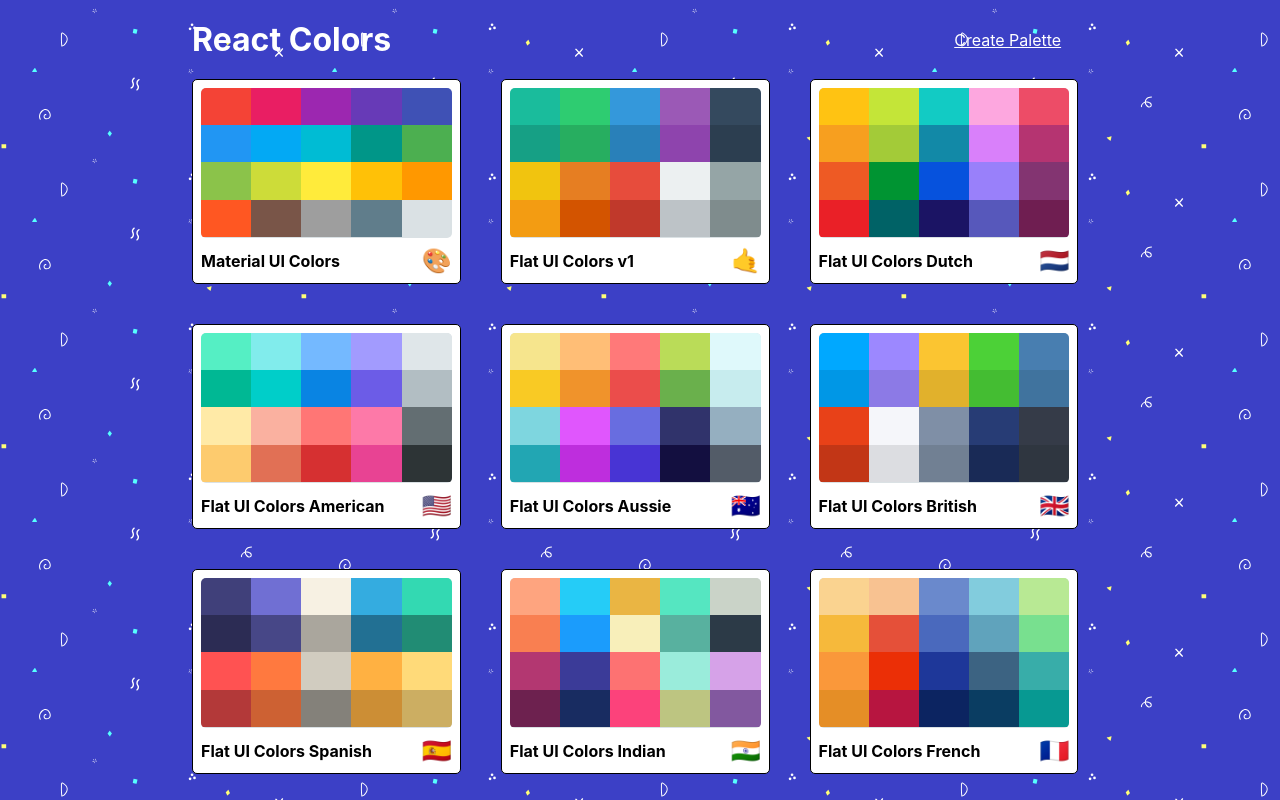
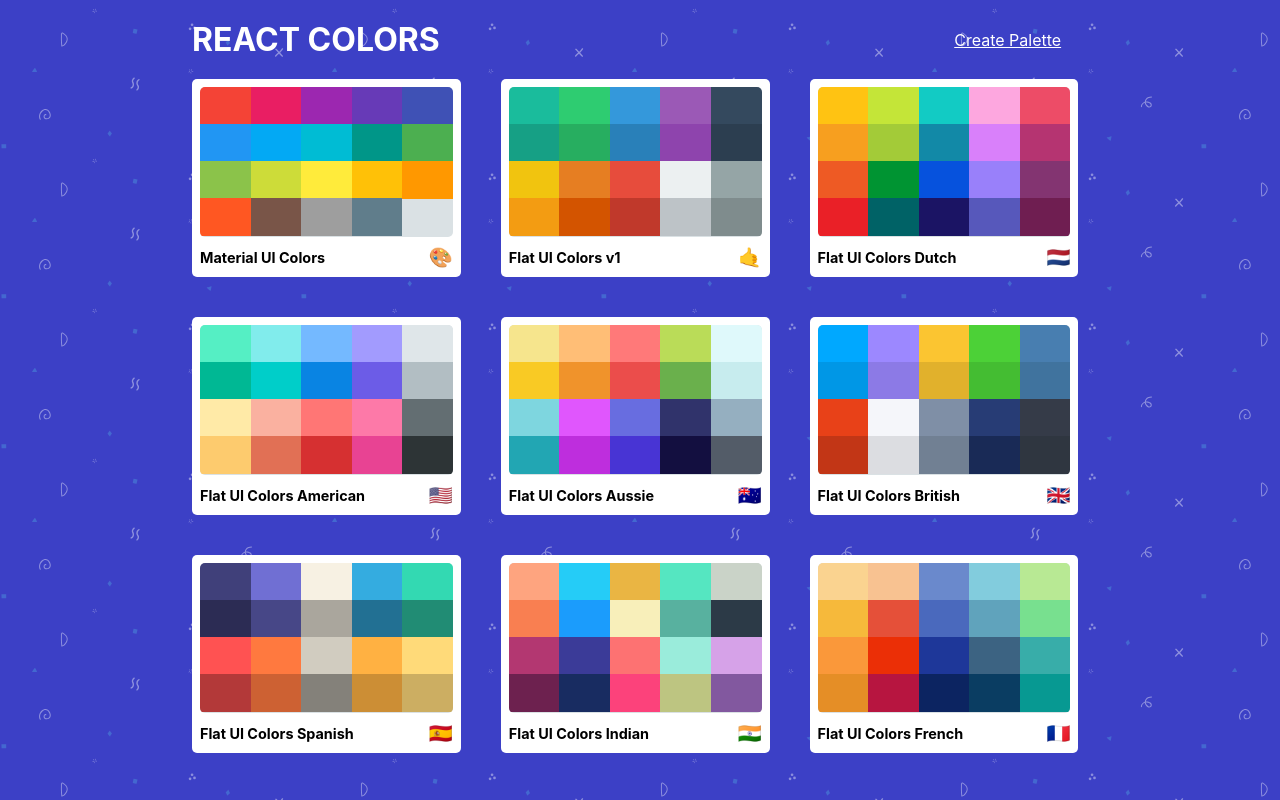
Before and after one commit to mvximenko/flat-ui-colors, a React (Create React App) app: page / in a window 1280 px wide. Built offline with nearby package versions, Linux system fonts and the light colour scheme.

Commit message:
Change styles

```diff
--- a/src/PaletteList.js
+++ b/src/PaletteList.js
@@ -14,7 +14,7 @@
       <div className={classes.root}>
         <div className={classes.container}>
           <nav className={classes.nav}>
-            <h1 className={classes.heading}>React Colors</h1>
+            <h1 className={classes.heading}>REACT COLORS</h1>
             <Link to='/palette/new'>Create Palette</Link>
           </nav>
           <div className={classes.palettes}>
--- a/src/styles/ColorBoxStyles.js
+++ b/src/styles/ColorBoxStyles.js
@@ -8,7 +8,7 @@
     display: 'inline-block',
     position: 'relative',
     cursor: 'pointer',
-    marginBottom: '-5px', // Hide spaces between rows 3.5px -- -4px
+    marginBottom: '-5px',
     '&:hover button': {
       opacity: 1,
     },
--- a/src/styles/MiniPaletteStyles.js
+++ b/src/styles/MiniPaletteStyles.js
@@ -1,7 +1,6 @@
 export default {
   root: {
     backgroundColor: 'white',
-    border: '1px solid black',
     borderRadius: '5px',
     padding: '0.5rem',
     position: 'relative',
@@ -25,12 +24,12 @@
     margin: 0,
     color: 'black',
     paddingTop: '0.5rem',
-    fontSize: '1rem',
+    fontSize: '0.9rem',
     position: 'relative',
   },
   emoji: {
     marginLeft: '0.5rem',
-    fontSize: '1.5rem',
+    fontSize: '1.2rem',
   },
   miniColor: {
     height: '25%',
@@ -38,7 +37,7 @@
     display: 'inline-block',
     margin: '0 auto',
     position: 'relative',
-    marginBottom: '-4.3px',
+    marginBottom: '-4.4px',
   },
   deleteIcon: {
     color: 'white',
--- a/src/styles/PaletteListStyles.js
+++ b/src/styles/PaletteListStyles.js
@@ -16,7 +16,7 @@
   heading: {
     fontSize: '2rem',
     [sizes.down('xs')]: {
-      fontSize: '1.2rem',
+      fontSize: '1.1rem',
     },
   },
   container: {
@@ -44,6 +44,7 @@
     },
   },
   palettes: {
+    paddingBottom: '3rem',
     boxSizing: 'border-box',
     width: '100%',
     display: 'grid',
```
Also changed, not shown: src/styles/bg.svg.
